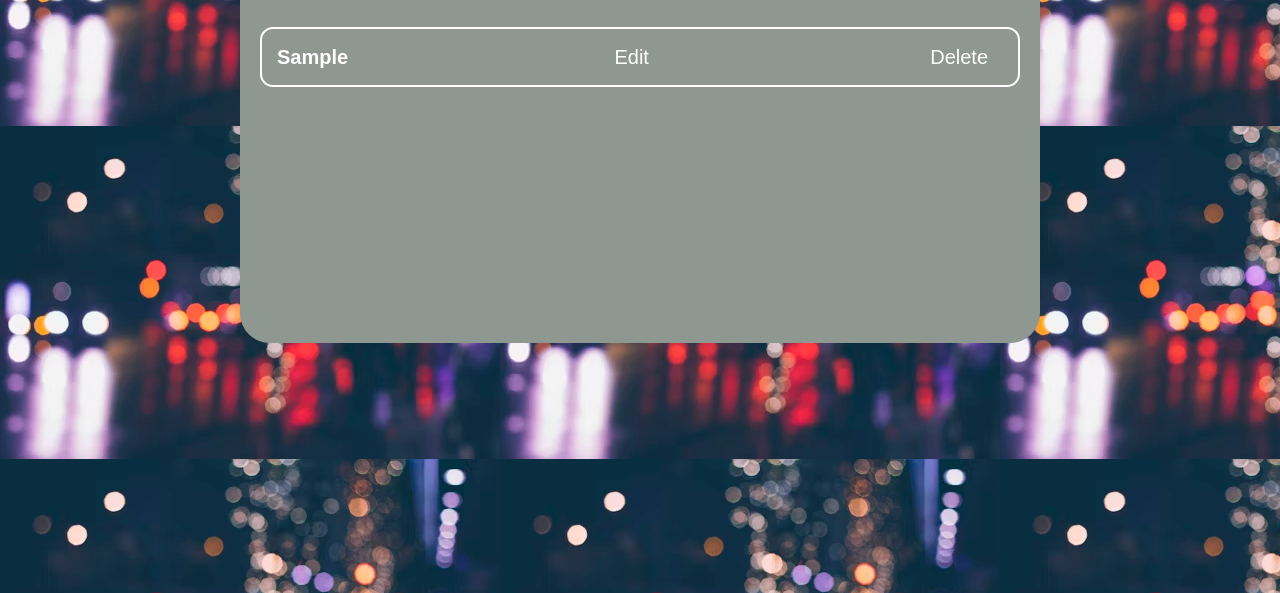
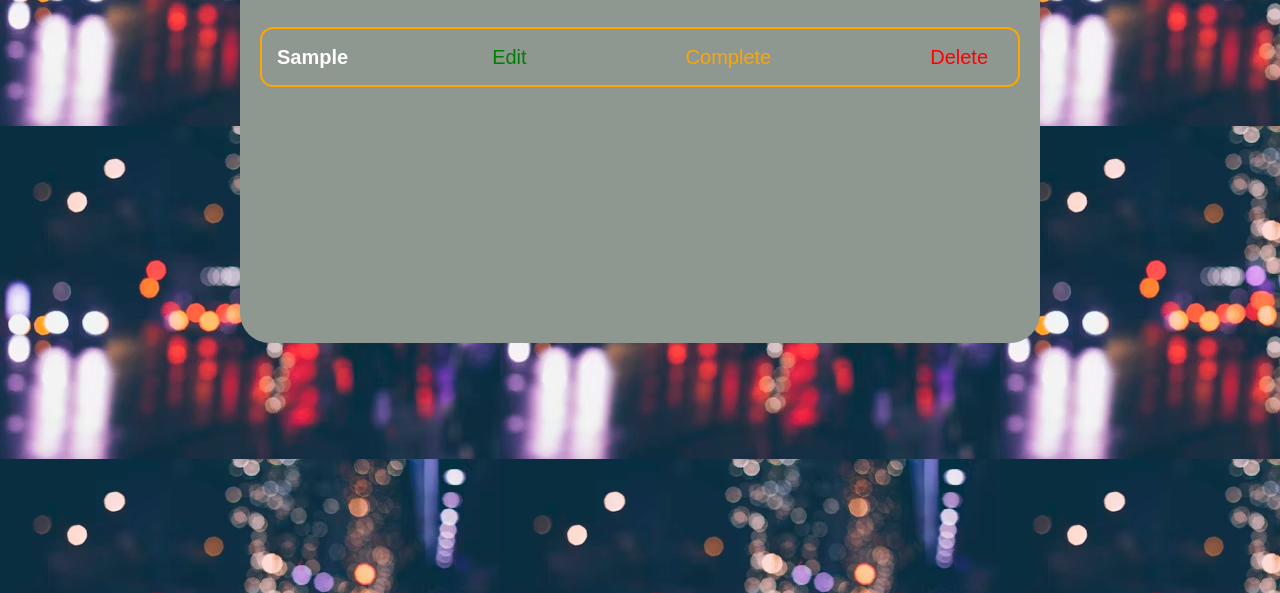
Before and after one commit to Khubaib-shah/To-do-List, a plain HTML site: page index.html in a window 1280 px wide. Both pictures are taken after typing "Sample" into the empty fields and a click on the button "Add". Shown: the part 207-800 px from the top of the page. Drawn offline with Linux system fonts and the light colour scheme.

Commit message:
completed
added complete button

```diff
--- a/app.js
+++ b/app.js
@@ -9,11 +9,18 @@ function addTodo() {
   li.innerHTML = todoInput.value;
   var editBtn = document.createElement("button");
   editBtn.setAttribute("onClick", "editTodo(this)");
+  editBtn.style.color = "green"
   editBtn.innerHTML = "Edit";
+  var compBtn = document.createElement("button");
+  compBtn.setAttribute("onClick", "comTodo(this)");
+  compBtn.style.color = "orange"
+  compBtn.innerHTML = "Complete";
   var delBtn = document.createElement("button");
+  delBtn.style.color = "red"
   delBtn.innerHTML = "Delete";
   delBtn.setAttribute("onClick", "delTodo(this)");
   li.appendChild(editBtn);
+  li.appendChild(compBtn);
   li.appendChild(delBtn);
   todoParent.appendChild(li);
   todoInput.value = "";
@@ -23,15 +30,15 @@ function delAll() {
   todoParent.innerHTML = "";
 }
 
+function editTodo(ele) {
+  var editVal = prompt("Enter value", ele.previousSibling.nodeValue);
+  console.log(editVal);
+  ele.previousSibling.nodeValue = editVal;
+}
+function comTodo(completed) {
+  completed.innerHTML = "Completed";
+  completed.style.color = "blue"
+}
 function delTodo(ele) {
-  console.log("delTodo", ele.parentNode);
-
   ele.parentNode.remove();
 }
-
-function editTodo(ele) {
-  var editVal = prompt("Enter value", ele.previousSibling.nodeValue)
-  console.log(editVal)
-  ele.previousSibling.nodeValue = editVal
-
-}
--- a/style.css
+++ b/style.css
@@ -5,7 +5,7 @@
   font-family: sans-serif;
 }
 body {
-  background-image: url(photo-1432847712612-926caafaa802.avif)
+  background-image: url(photo-1432847712612-926caafaa802.avif);
 }
 .container {
   max-width: 800px;
@@ -71,13 +71,14 @@ input:focus {
   border-radius: 13px;
   padding: 0 15px;
   font-weight: bold;
+  border-color: orange;
   font-size: 20px;
   margin: 10px 0px;
 }
 #todoParent li button {
   color: white;
   background: none;
-  border-radius: 13px;
+  font-weight: 300;
   padding: 0 15px;
   border: none;
   font-size: 20px;
```
